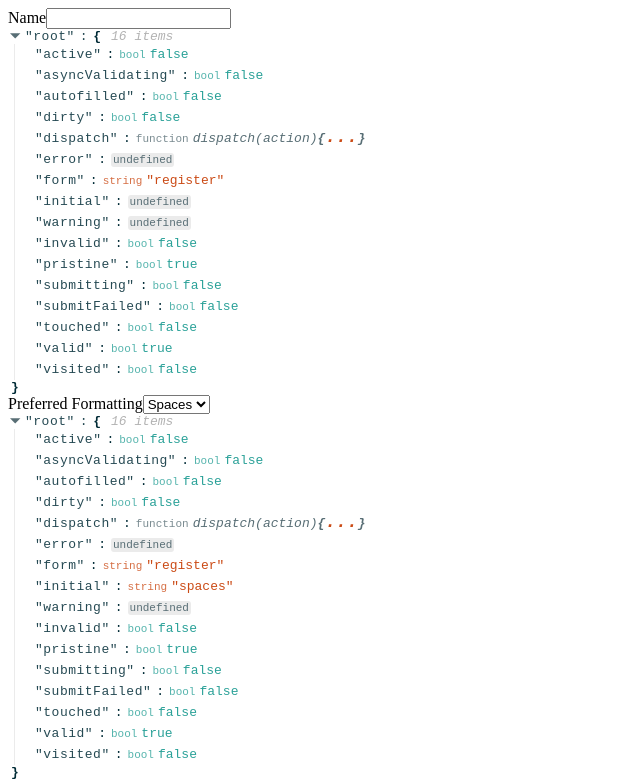
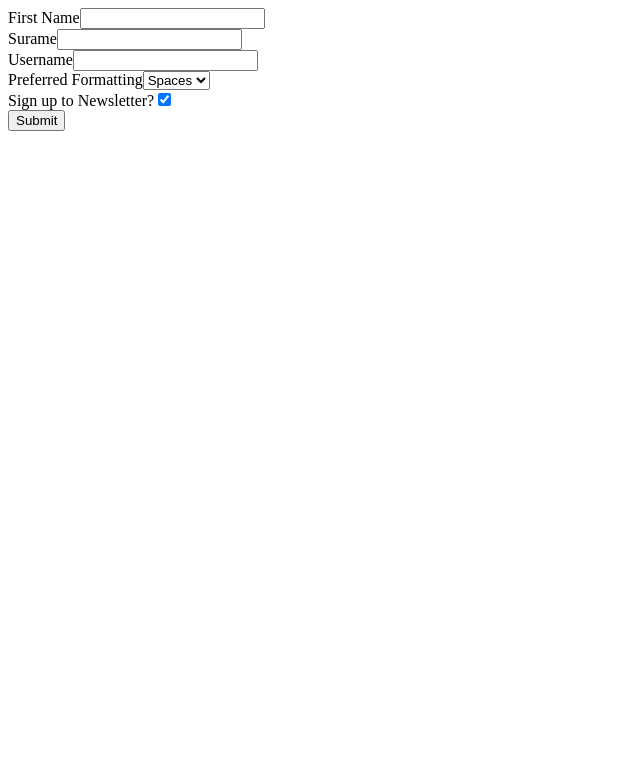
Before and after one commit to kidman90/egghead-redux-form, a React (Create React App) app: page / in a window 1280 px wide. Shown: the top 781 px of the page, without its empty margins (0-640 px from the left). Built offline with nearby package versions, Linux system fonts and the light colour scheme.

Commit message:
07 Add Synchronous Validation to a redux-form using a Validation Function

```diff
--- a/src/components/RegisterForm.js
+++ b/src/components/RegisterForm.js
@@ -1,6 +1,7 @@
 import React, { Component } from 'react';
 import { Field, reduxForm } from 'redux-form';
 import { customInput, customSelect } from './fields';
+import { validate } from '../validation';
 
 class RegisterForm extends Component {
   render() {
@@ -8,10 +9,22 @@
     return (
       <form onSubmit={handleSubmit}>
         <Field
-          name="name"
+          name="firstname"
           component={customInput}
           type="text"
-          label="Name"
+          label="First Name"
+        />
+        <Field
+          name="surname"
+          component={customInput}
+          type="text"
+          label="Surame"
+        />
+        <Field
+          name="username"
+          component={customInput}
+          type="text"
+          label="Username"
         />
         <Field
           name="preference"
@@ -31,7 +44,8 @@
 }
 
 RegisterForm = reduxForm({
-  form: 'register'
+  form: 'register',
+  validate
 })(RegisterForm);
 
 export default RegisterForm;
--- a/src/components/fields/index.js
+++ b/src/components/fields/index.js
@@ -1,12 +1,16 @@
 import React from 'react';
-import ReactJson from 'react-json-view';
+// import ReactJson from 'react-json-view';
 
 export const customInput = props => {
+  const { label, input, type, meta } = props;
   return (
     <div>
-      <label>{props.label}</label>
-      <input {...props.input} type={props.type} />
-      <ReactJson src={props.meta} />
+      <label>{label}</label>
+      <input {...input} type={type} />
+      {/* <ReactJson src={props.meta} /> */}
+      {(meta.error && meta.touched) && (
+        <div style={{ color: 'red' }}>{meta.error}</div>
+      )}
     </div>
   );
 };
@@ -19,7 +23,7 @@
         <option value="tabs">Tabs</option>
         <option value="spaces">Spaces</option>
       </select>
-      <ReactJson src={props.meta} />
+      {/* <ReactJson src={props.meta} /> */}
     </div>
   );
 };
--- /dev/null
+++ b/src/validation/index.js
@@ -0,0 +1,21 @@
+export const validate = values => {
+  const errors = {};
+
+  if (!values.firstname) {
+    errors.firstname = 'First name is required';
+  }
+
+  if (!values.surname) {
+    errors.surname = 'Surname name is required';
+  }
+
+  if (!values.username) {
+    errors.username = 'Username name is required';
+  } else if (values.username.length < 4) {
+    errors.username = 'Username must be at least 4 characters long';
+  } else if (values.username > 10) {
+    errors.username = 'Username is too long'
+  }
+
+  return errors;
+};
```
